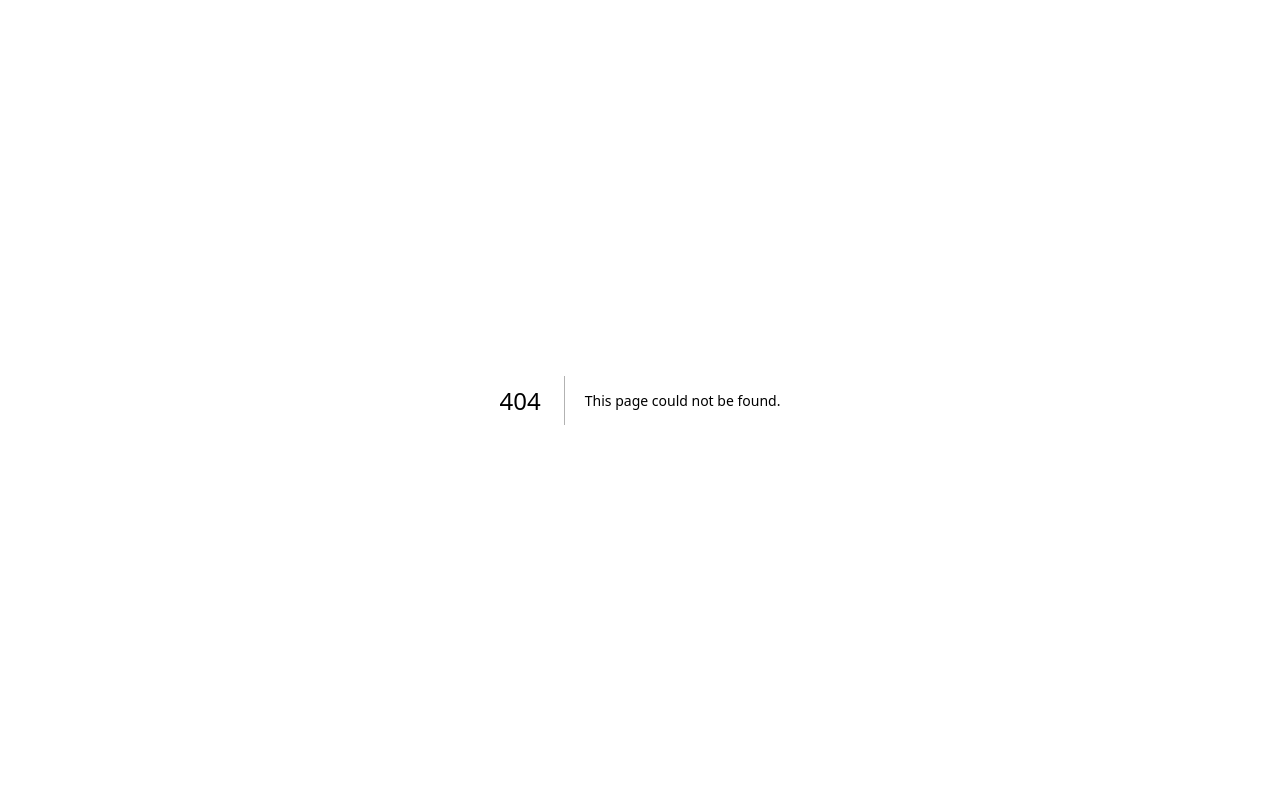
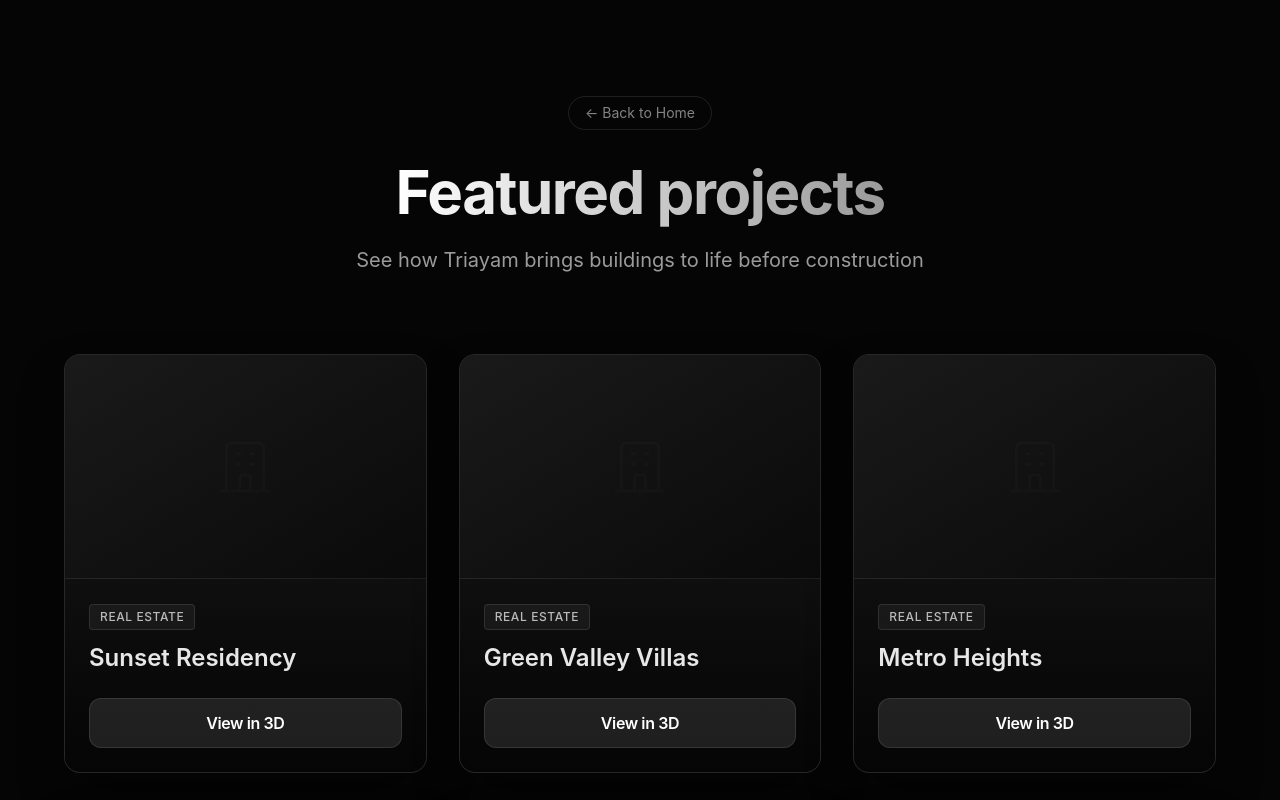
Before and after one commit to harshilnayee2004/hapstr-webapp, a Next.js app: page /showcase in a window 1280 px wide. Before the commit this address had no page. Shown: the top 800 px of the page. Built offline with nearby package versions, Linux system fonts and the light colour scheme; a web font is replaced by a local one.

Commit message:
showcase page + project viewer

```diff
--- a/app/page.tsx
+++ b/app/page.tsx
@@ -9,29 +9,10 @@ export default function Home() {
   const cardNavRef = useRef<CardNavHandle>(null);
   const navItems: CardNavItem[] = [
     {
-      label: "3D Exploration",
-      bgImage: "/earth.png",
+      label: 'How it works',
+      bgImage: '/earth.png',
       links: [
-        // navigate to the special /cesium route which fires up the
-        // cesium-building app and then redirects the user
-        { label: "Overview", href: "/cesium", ariaLabel: "Overview" },
-
-      ],
-    },
-    {
-      label: "Live Open Homes",
-      bgImage: "/images/resources.jpg",
-      links: [
-        { label: "Docs", href: "#", ariaLabel: "Documentation" },
-        { label: "Tutorials", href: "#", ariaLabel: "Tutorials" },
-      ],
-    },
-    {
-      label: "Smart Insights",
-      bgImage: "/images/company.jpg",
-      links: [
-        { label: "About", href: "#", ariaLabel: "About us" },
-        { label: "Careers", href: "#", ariaLabel: "Careers" },
+        { label: 'For Builders', href: '/learn-more', ariaLabel: 'For Builders' },
       ],
     },
   ];
@@ -57,7 +38,8 @@ export default function Home() {
             logo="/vercel.svg"
             logoAlt="Logo"
             brandName="Triayam"
-            ctaLabel="Get Started"
+            ctaLabel="Request a Demo"
+            onCtaClick={() => window.open('https://wa.me/917359273379', '_blank')}
             items={navItems}
           />
         </div>
@@ -80,14 +62,15 @@ export default function Home() {
               className="hero-sub"
             />
 
-            <div className="hero-btns">
+            <div className="hero-btns flex flex-wrap gap-4 items-center justify-center">
               <button
                 className="btn-primary"
-                onClick={() => cardNavRef.current?.openNav()}
+                onClick={() => window.open('https://wa.me/917359273379', '_blank')}
               >
                 Request a Demo
               </button>
-              <Link href="/learn-more" className="btn-ghost">Learn More</Link>
+              <Link href="/showcase" className="btn-ghost">View Projects</Link>
+              <Link href="/learn-more" className="btn-ghost" style={{ opacity: 0.8 }}>Learn More</Link>
             </div>
 
           </div>
--- a/app/project/[slug]/page.tsx
+++ b/app/project/[slug]/page.tsx
@@ -1,6 +1,8 @@
 import BuildingViewer from "@/components/BuildingViewer";
 import Link from "next/link";
 import { BsWhatsapp } from "react-icons/bs";
+import fs from "fs";
+import path from "path";
 
 interface PageProps {
   params: Promise<{ slug: string }>;
@@ -16,8 +18,12 @@ export default async function ProjectPage({ params }: PageProps) {
     .replace(/-/g, " ")
     .replace(/\b\w/g, (char) => char.toUpperCase());
 
+  // Check if model.obj actually exists structurally on the server
+  const modelPath = path.join(process.cwd(), "public", "model.obj");
+  const modelExists = fs.existsSync(modelPath);
+
   return (
-    <main className="relative w-full h-[100dvh] overflow-hidden bg-[#1a1a2e]">
+    <main className="relative w-full h-[100dvh] overflow-hidden bg-[#0f0f0f]">
       {/* Back button */}
       <div className="absolute top-6 right-6 z-20">
         <Link
@@ -30,7 +36,7 @@ export default async function ProjectPage({ params }: PageProps) {
 
       {/* R3F BuildingViewer full screen */}
       <div className="absolute inset-0 z-0">
-        <BuildingViewer />
+        <BuildingViewer modelExists={modelExists} />
       </div>
 
       {/* Top Left Project Title Overlay */}
@@ -53,7 +59,7 @@ export default async function ProjectPage({ params }: PageProps) {
           </div>
 
           <a
-            href="https://wa.me/91XXXXXXXXXX"
+            href="https://wa.me/917359273379"
             target="_blank"
             rel="noopener noreferrer"
             className="flex items-center gap-2 bg-[#25D366] hover:bg-[#1ebd59] text-white px-6 py-3 rounded-full font-semibold transition-transform hover:scale-105 active:scale-95 shadow-[0_4px_14px_rgba(37,211,102,0.4)] pointer-events-auto"
--- /dev/null
+++ b/app/showcase/page.tsx
@@ -0,0 +1,68 @@
+import Link from 'next/link';
+import Footer from "@/components/Footer";
+
+const showcaseProjects = [
+  { name: 'Sunset Residency', slug: 'sunset-residency' },
+  { name: 'Green Valley Villas', slug: 'green-valley-villas' },
+  { name: 'Metro Heights', slug: 'metro-heights' },
+  { name: 'Riverside Apartments', slug: 'riverside-apartments' },
+  { name: 'Sky Towers', slug: 'sky-towers' },
+  { name: 'Heritage Bungalows', slug: 'heritage-bungalows' },
+];
+
+export default function ShowcasePage() {
+  return (
+    <main className="min-h-screen bg-[#050505] text-white flex flex-col font-sans">
+      <div className="flex-1 max-w-[1200px] mx-auto w-full px-6 py-16 md:py-24 flex flex-col gap-12">
+        {/* Header */}
+        <div className="flex flex-col gap-4 text-center items-center">
+          <Link href="/" className="text-white/50 hover:text-white transition-colors text-sm mb-4 border border-white/10 rounded-full px-4 py-1.5 hover:bg-white/5">
+            ← Back to Home
+          </Link>
+          <h1 className="text-4xl md:text-5xl lg:text-6xl font-bold tracking-tight text-transparent bg-clip-text bg-gradient-to-r from-white to-white/60 pb-2">
+            Featured projects
+          </h1>
+          <p className="text-white/60 text-lg md:text-xl max-w-2xl">
+            See how Triayam brings buildings to life before construction
+          </p>
+        </div>
+
+        {/* Grid */}
+        <div className="grid grid-cols-1 sm:grid-cols-2 lg:grid-cols-3 gap-6 md:gap-8 pt-8">
+          {showcaseProjects.map((project) => (
+            <div
+              key={project.slug}
+              className="flex flex-col bg-[#0f0f0f] border border-white/10 rounded-2xl overflow-hidden hover:border-white/30 transition-all duration-300 group hover:-translate-y-1 shadow-2xl shadow-black/50"
+            >
+              {/* Image Placeholder */}
+              <div className="w-full h-56 bg-gradient-to-br from-[#1a1a1a] to-[#0a0a0a] relative p-4 flex items-center justify-center border-b border-white/5">
+                <svg className="w-16 h-16 text-white/5 opacity-40 group-hover:opacity-100 group-hover:scale-110 transition-all duration-500 drop-shadow-md" fill="none" stroke="currentColor" viewBox="0 0 24 24">
+                  <path strokeLinecap="round" strokeLinejoin="round" strokeWidth="1" d="M19 21V5a2 2 0 00-2-2H7a2 2 0 00-2 2v16m14 0h2m-2 0h-5m-9 0H3m2 0h5M9 7h1m-1 4h1m4-4h1m-1 4h1m-5 10v-5a1 1 0 011-1h2a1 1 0 011 1v5m-4 0h4" />
+                </svg>
+              </div>
+
+              {/* Card Body */}
+              <div className="p-6 flex flex-col gap-6 flex-1 justify-between bg-gradient-to-b from-[#0f0f0f] to-[#050505]">
+                <div>
+                  <span className="inline-block px-2.5 py-1 bg-white/5 border border-white/10 rounded text-xs text-white/70 mb-3 font-medium uppercase tracking-wider">
+                    Real Estate
+                  </span>
+                  <h3 className="text-2xl font-semibold text-white/90 group-hover:text-white transition-colors">{project.name}</h3>
+                </div>
+
+                <Link
+                  href={`/project/${project.slug}`}
+                  className="w-full py-3 px-4 bg-white/10 hover:bg-white text-white hover:text-black font-semibold rounded-xl text-center tracking-tight transition-all active:scale-[0.98] border border-white/10 hover:border-white"
+                >
+                  View in 3D
+                </Link>
+              </div>
+            </div>
+          ))}
+        </div>
+      </div>
+
+      <Footer />
+    </main>
+  );
+}
--- a/components/BuildingViewer.tsx
+++ b/components/BuildingViewer.tsx
@@ -16,12 +16,20 @@ function Model() {
   return <primitive object={obj} />;
 }
 
-export default function BuildingViewer() {
+export default function BuildingViewer({ modelExists = true }: { modelExists?: boolean }) {
+  if (!modelExists) {
+    return (
+      <div style={{ width: "100%", height: "100vh", backgroundColor: "#0f0f0f", display: "flex", justifyContent: "center", alignItems: "center" }}>
+        <h2 style={{ color: "white", fontFamily: "sans-serif" }}>Building model loading soon</h2>
+      </div>
+    );
+  }
+
   return (
-    <div style={{ width: "100%", height: "100vh", backgroundColor: "#1a1a2e" }}>
+    <div style={{ width: "100%", height: "100vh", backgroundColor: "#0f0f0f" }}>
       <Canvas camera={{ position: [15, 15, 15], fov: 45 }}>
         {/* Sets the scene background color */}
-        <color attach="background" args={["#1a1a2e"]} />
+        <color attach="background" args={["#0f0f0f"]} />
 
         {/* Add ambient and directional lighting */}
         <ambientLight intensity={0.7} />
```
